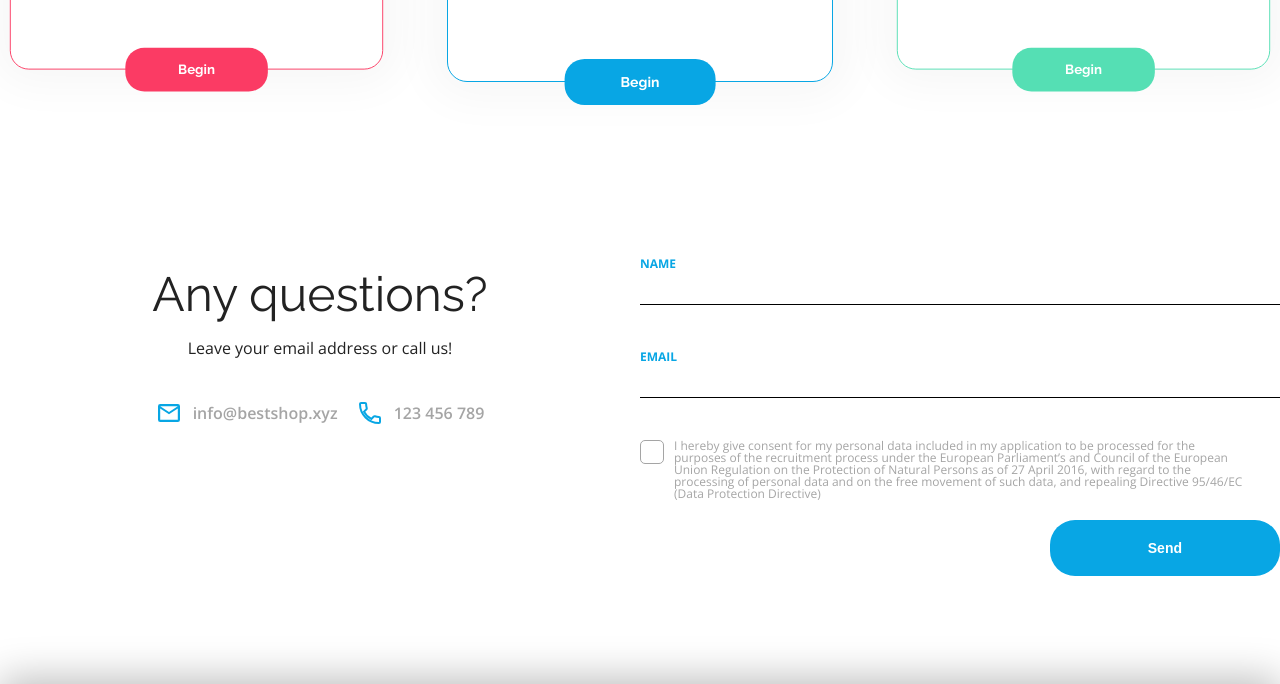
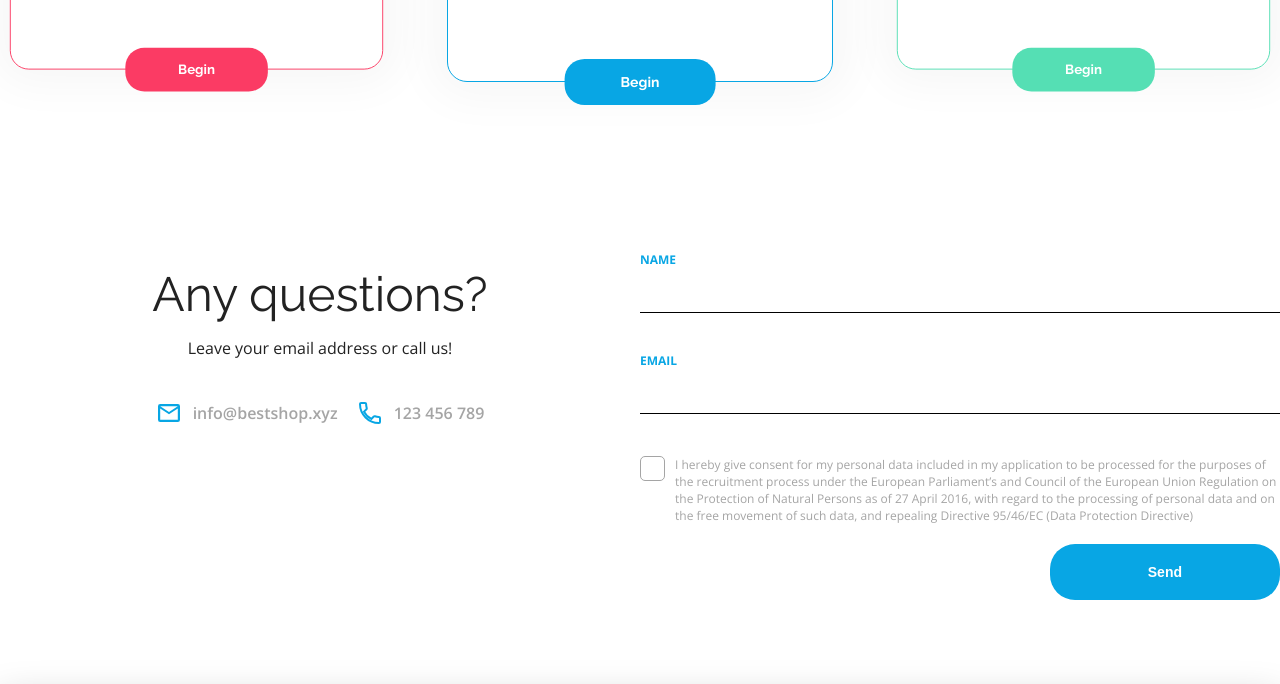
Before and after one commit to GrzegorzBanaszak/best-shop, a plain HTML site: page index.html in a window 1280 px wide. Shown: the part 3272-3956 px from the top of the page. Drawn offline with nearby package versions, Linux system fonts and the light colour scheme.

Commit message:
Poprawa checkboxa

```diff
--- a/css/style.css
+++ b/css/style.css
@@ -583,12 +583,13 @@ body{
 
 
 .question__form{
+    display: flex;
+    flex-direction: column;
     width: 50%;
     font-family: var(--open-sans);
 }
 
-.question__form label{
-    width: 100%;
+.question_label {
     color: var(--color-primary);
     font-size:0.75rem;
     font-weight:700;
@@ -597,44 +598,59 @@ body{
 }
 
 .question__form input[type=text]{
-    width: 100%;
     border: none;
     border-bottom: 1px solid var(--color-black);
     padding: 0.75rem 0.5rem 0.25rem 0.75rem;
     margin-bottom: 2.625rem;
 }
 
-.question__conditions{
+.question__conditions {
+
     margin-bottom:1.25rem;
+    position: relative;
+    display: block;
+    cursor:pointer;
 }
 
 .question__conditions p{
-    display:inline-block;
     font-size:0.75rem;
     color:var(--color-gray);
-    margin-left: 10px;
-    width: 90%;
+    margin-left: 35px;
+    line-height: 17px;
 }
 
-.question__conditions input[type=radio]{
-    float: left;
-    width: 1.5rem;
-    height: 1.5rem;
-    border:1px solid var(--color-gray);
-    border-radius:5px;
-    -webkit-appearance: none;
+.question__conditions input {
+  position: absolute;
+  opacity: 0;
+  cursor: pointer;
+  height: 0;
+  width: 0;
 }
-.question__conditions input[type=radio]:checked{
+
+.question__conditions .checkmark {
+    position: absolute;
+    top: 0;
+    left: 0;
+    height: 25px;
+    width: 25px;
+    border: 1px solid var(--color-gray);
+    background-color: var(--color-white);
+    border-radius: 5px;
+}
+
+
+.question__conditions input:checked ~ .checkmark {
     background:url("../assets/Checkmark.svg");
     background-position: center;
     background-repeat: no-repeat;
+    background-size: 50%;
 }
 
 .question__btn{
     font-size: 0.875rem ;
     font-weight: 700;
     padding: 1.25rem 6.125rem;
-    float:right;
+    align-self: flex-end;
     background: var(--color-primary);
     color: var(--color-white);
     border-radius: 25px;
--- a/index.html
+++ b/index.html
@@ -148,14 +148,15 @@
                 </div>
             </div>
             <form class="question__form">
-                <label for="name">name</label>
+                <label class="question_label" for="name">name</label>
                 <input name="name" type="text">
-                <label for="email">email</label>
+                <label class="question_label" for="email">email</label>
                 <input name="email" type="text">
-                <div class="question__conditions">
-                    <input type="radio" name="conditions">
+                <label class="question__conditions">
+                    <input type="checkbox">
+                    <span class="checkmark"></span>
                     <p>I hereby give consent for my personal data included in my application to be processed for the purposes of the recruitment process under the European Parliament’s and Council of the European Union Regulation on the Protection of Natural Persons as of 27 April 2016, with regard to the processing of personal data and on the free movement of such data, and repealing Directive 95/46/EC (Data Protection Directive)</p>
-                </div>
+                </label>
                 <button class="question__btn" type="submit">Send</button>
             </form>
         </div>
```
